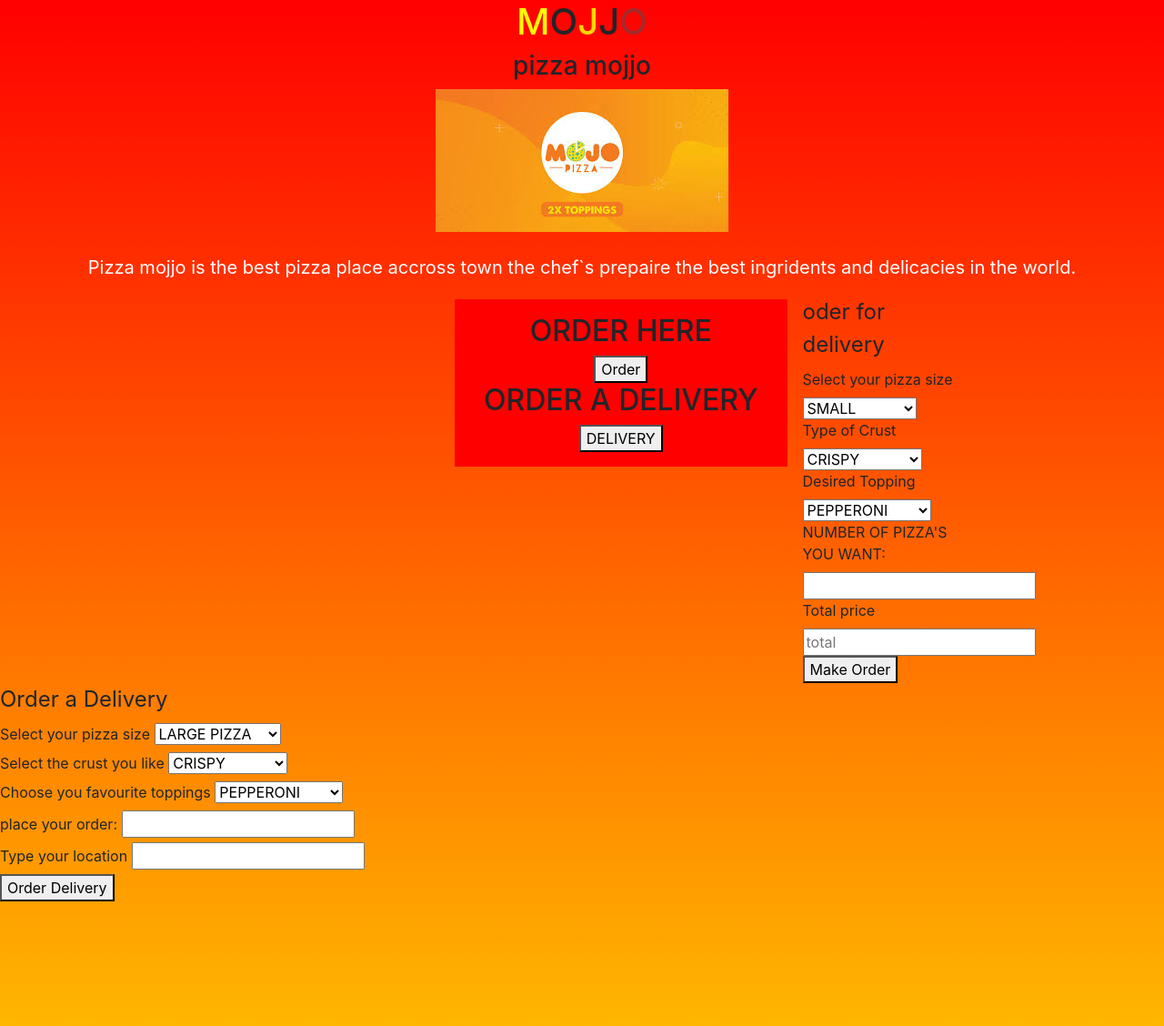
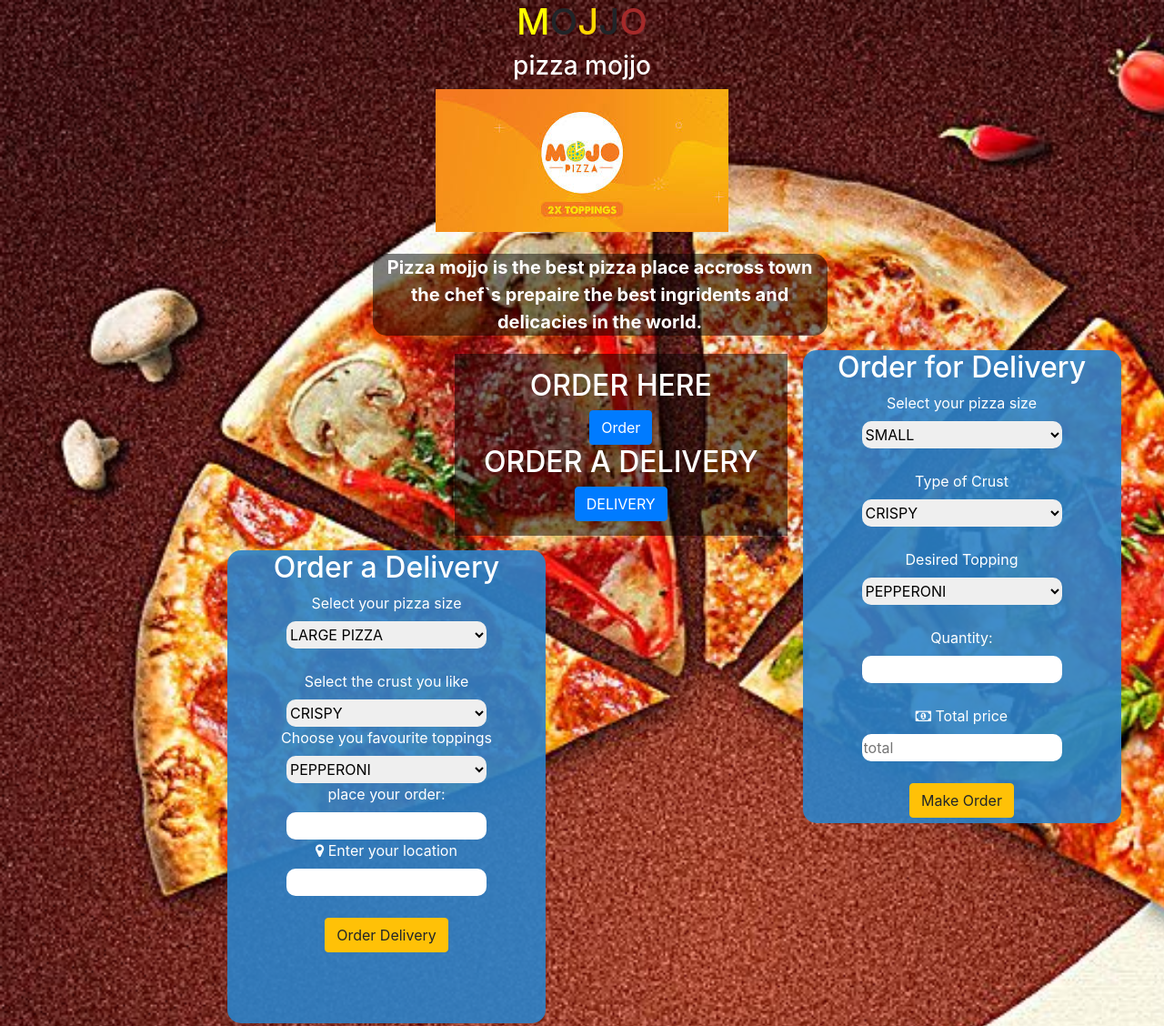
Before and after one commit to Chrispine-och/pizza-mojjo, a plain HTML site: page index.html in a window 1280 px wide. Shown: the top 1128 px of the page at 91% size. Drawn offline with nearby package versions, Linux system fonts and the light colour scheme.

Commit message:
added footer,bacground images amd modified styles

```diff
--- a/css/style.css
+++ b/css/style.css
@@ -1,7 +1,8 @@
+
 body{
-    background-image: linear-gradient(red, yellow);
-    background-repeat: no-repeat;
-    background-size: cover;
+    background: url(/image/pizza.jpg) !important;
+    background-repeat: no-repeat !important;
+    background-size: cover !important;
 
 }
 h1,h3{
@@ -36,6 +37,9 @@ p{
   #love{
     font-size: 50px;
   }
+  #mojjo {
+      color: white;
+  }
   #icon{
     animation: cubic-bezier(bounce 5s infinite);
   }
@@ -47,8 +51,17 @@ img{
     margin-right: auto;
 }
 
+#p {
+    color:white;
+    font-weight: bolder;
+    background: rgb(0, 0, 0, 0.5);
+    width: 500px;
+    margin-left: 32%;
+    border-radius: 15px;
+}
+
 #choose{
-    background-color:red;
+    background: rgb(0, 0, 0, 0.5);
     cursor: pointer;
     border: none;
     padding: 16px 32px;
@@ -60,15 +73,39 @@ img{
     float: left;
     margin-left: 500px;
     height: auto;
+    color: white;
+}
+
+#legend {
+    background: rgba(44, 130, 201, 0.9);
+    width: 350px;
+    height: 520px;
+    color: white;
+    text-align: center;
+    border-radius:15px ;
+}
+
+#sizes,#crusts,#toppings1,#numberOfPizzas,#total,#location,
+#sizes1,#crusts1,#toppings1,#numberOfPizzas1{
+
+    border: none;
+    border-radius: 10px;
+    width: 220px;
+    height: 30px;
 }
 
 
-
-
+#sizes,#crusts,#toppings,#numberOfPizzas,#total,#location,
+#sizes1,#crusts1,#toppings1,#numberOfPizzas1:hover {
+    border: none;
+    border-radius: 10px;
+    width: 220px;
+    height: 30px;
+}
 
 #deliver{
 
-  background-color: red;
+
   cursor: pointer;
   border:none;
   padding: 16px 32px;
@@ -94,13 +131,20 @@ img{
     cursor: pointer;
 }
 
+.delivery {
+
+    margin-left: 40%;
+    margin-top: -300px;
+
+}
+
 #contacts{
-    margin-top: 10%;
+    margin-top: 15%;
     background-color: black;
     text-align: center;
     color: white;
     font-size: 24px;
-    height: 54vh;
+    height: 100vh;
 }
 #name{
     background: none;
--- a/index.html
+++ b/index.html
@@ -6,16 +6,16 @@
     <title>pizza mojjo</title>
     <link rel="stylesheet" type="text/css" href="css/style.css">
     <link rel="stylesheet" href="https://cdn.jsdelivr.net/npm/bootstrap@4.5.3/dist/css/bootstrap.min.css" integrity="sha384-TX8t27EcRE3e/ihU7zmQxVncDAy5uIKz4rEkgIXeMed4M0jlfIDPvg6uqKI2xXr2" crossorigin="anonymous">
-
+    <link rel="stylesheet" href="https://stackpath.bootstrapcdn.com/font-awesome/4.7.0/css/font-awesome.min.css">
 </head>
 <body>
     <div class="content">
      <div id="home">
         <h1 id="title"><span id="m">M</span><span id="t">O</span><span id="g">J</span>J<span id="i">O</span></h1>
-        <h3>pizza mojjo</h3>
+        <h3 id="mojjo">pizza mojjo</h3>
         <img src="/image/images (1).jpeg" alt="">
         <br>
-        <p>Pizza mojjo is the best pizza place accross town the chef`s prepaire the best ingridents and delicacies in the world.</p>
+        <p id="p"> Pizza mojjo is the best pizza place accross town the chef`s prepaire the best ingridents and delicacies in the world.</p>
      </div>
 
      <div id="work">
@@ -24,14 +24,14 @@
 
             <div class="order">
                 <h2>ORDER HERE </h2>
-                <button onclick="myFunction()">Order</button>
+                <button onclick="myFunction()" class="btn btn-primary">Order</button>
 
             </div>
 
             <div class="deliver">
 
                 <h2>ORDER A DELIVERY</h2>
-                <button onclick="myDiv()">DELIVERY</button>
+                <button onclick="myDiv()" class="btn btn-primary">DELIVERY</button>
 
 
             </div>
@@ -44,27 +44,27 @@
                       <div id="menu">
                         <form>
 
-                          <fieldset>
+                          <fieldset id="legend">
 
-                             <legend>oder for delivery</legend>
-
-                            <label>Select your pizza size</label>
+                             <!-- <legend>Order for delivery</legend> -->
+                            <h2> Order for Delivery</h2>
+                            <label id="label"> Select your pizza size</label> <br>
                             <select id="sizes">
                               <option value="600" id="bigger">SMALL</option>
                               <option value="800" id="big">MEDIUM</option>
                               <option value="1000" id="biggest">LARGE PIZZA</option>
-                            </select><br>
+                            </select><br> <br>
 
-                            <label>Type of Crust</label>
+                            <label id="label">Type of Crust</label><br>
                             <select id="crusts">
                               <option value="150" id="crispy">CRISPY</option>
                               <option value="100" id="stuffed">STUFFED</option>
                               <option value="200" id="gluten">GLUTEN FREE</option>
                               <option value="220" id="sicilian">SICILIAN</option>
                               <option value="250" id="pretzel">PRETZEL</option>
-                            </select><br>
+                            </select><br> <br>
 
-                            <label>Desired Topping</label>
+                            <label id="label">Desired Topping</label> <br>
                             <select id="toppings">
                               <option value="100" id="pepperoni">PEPPERONI</option>
                               <option value="100" id="pineapple">PINEAPPLE</option>
@@ -74,15 +74,16 @@
                               <option value="100" id="onions">ONIONS</option>
                               <option value="100" id="bacon">BACON</option>
                               <option value="100" id="pepper">GREEN PEPPER</option>
-                            </select><br>
+                            </select><br> <br>
 
-                            <label>NUMBER OF PIZZA'S YOU WANT:</label>
-                            <input id="numberOfPizzas" type="number"><br>
+                            <label id="label">Quantity:</label> <br>
+                            <input id="numberOfPizzas" type="number"><br> <br>
 
-                            <label>Total price</label>
-                          <input type="text" id="total" placeholder="total"><br>
+                            <label id="label"><i class="fa fa-money" aria-hidden="true"></i>
+                              Total price</label> <br>
+                          <input type="text" id="total" placeholder="total"><br> <br>
 
-                            <button type="submit" value="Submit" id="makeOrder" onclick="totalPrice()">Make Order</button>
+                            <button type="submit"  class="btn btn-warning" value="Submit" id="makeOrder" onclick="totalPrice()">Make Order</button>
                           </fieldset>
 
 
@@ -102,18 +103,24 @@
 
     <div id="myDIV1">
 
-                <div id="menu">
+      <div class="row">
+        <div class="col-md-6">
+      <div id="menu">
+        <form class="delivery">
 
-             <form>
-                <fieldset>
-                    <legend>Order a Delivery</legend>
-                    <label>Select your pizza size</label>
+
+                <fieldset id="legend">
+                    <!-- <legend>Order a Delivery</legend> -->
+                    <h2>Order a Delivery</h2>
+                    <label id="label">Select your pizza size</label> <br>
                         <select id="sizes1">
+
                             <option value="1000" id="biggest">LARGE PIZZA</option>
                             <option value="800" id="bigger">MEDIUM PIZZA</option>
                             <option value="600" id="big">SMALL PIZZA</option>
-                        </select><br>
-                    <label>Select the crust you like</label>
+
+                        </select><br><br>
+                    <label id="label">Select the crust you like</label> <br>
                          <select id="crusts1">
                                 <option value="150" id="crispy">CRISPY</option>
                                 <option value="100" id="stuffed">STUFFED</option>
@@ -121,7 +128,7 @@
                                 <option value="220" id="sicilian">SICILIAN</option>
                                 <option value="250" id="pretzel">PRETZEL</option>
                          </select><br>
-                    <label>Choose you favourite toppings</label>
+                    <label id="label">Choose you favourite toppings</label> <br>
                             <select id="toppings1">
                                 <option value="100" id="pepperoni">PEPPERONI</option>
                                 <option value="100" id="pineapple">PINEAPPLE</option>
@@ -132,11 +139,12 @@
                                 <option value="100" id="bacon">BACON</option>
                                 <option value="100" id="pepper">GREEN PEPPER</option>
                             </select> <br>
-                             <label>place your order:</label>
+                             <label id="label">place your order:</label> <br>
                                 <input id="numberOfPizzas1" type="number"><br>
-                             <label>Type your location</label>
-                                <input id="location" type="text"><br>
-                              <button type="submit" id="orderDelivery" value="Submit" onclick="totalPrice1()">Order Delivery</button>
+                             <label id="label"> <i class="fa fa-map-marker" aria-hidden="true"></i>
+                              Enter your location</label> <br>
+                                <input id="location" type="text"><br><br>
+                              <button type="submit"  class="btn btn-warning" id="orderDelivery" value="Submit" onclick="totalPrice1()">Order Delivery</button>
                  </fieldset>
 
 
@@ -147,9 +155,10 @@
 
         </div>
 
-    </div> <br>
+    </div>
+    <br>
 
-
+<div class="footer">
     <div id="contacts">
       <h1>CONTACT US</h1>
       <p>+254 748125033</p>
```
Also changed, not shown: image/pizza.jpg (added), image/pizzabg.jpg (added).
